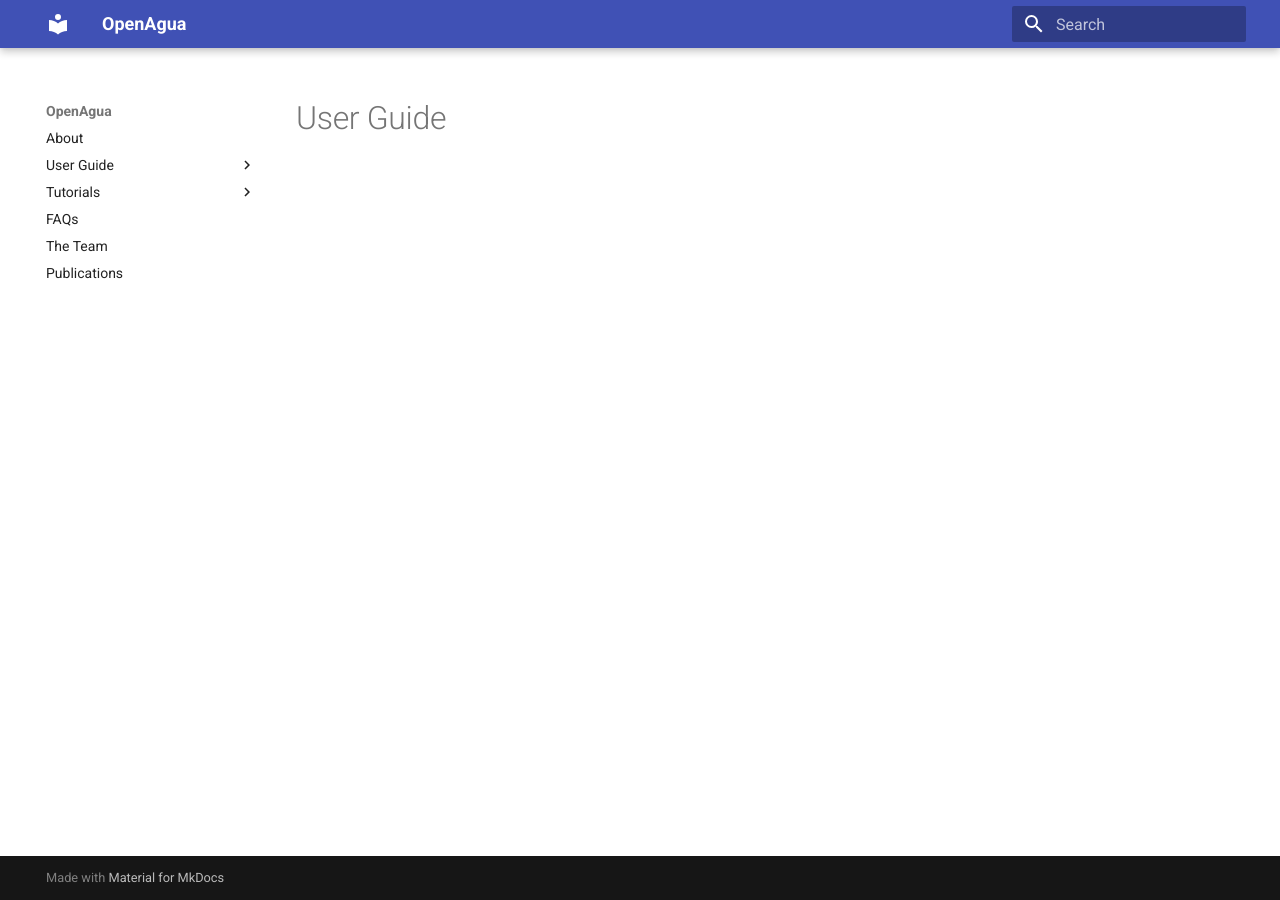
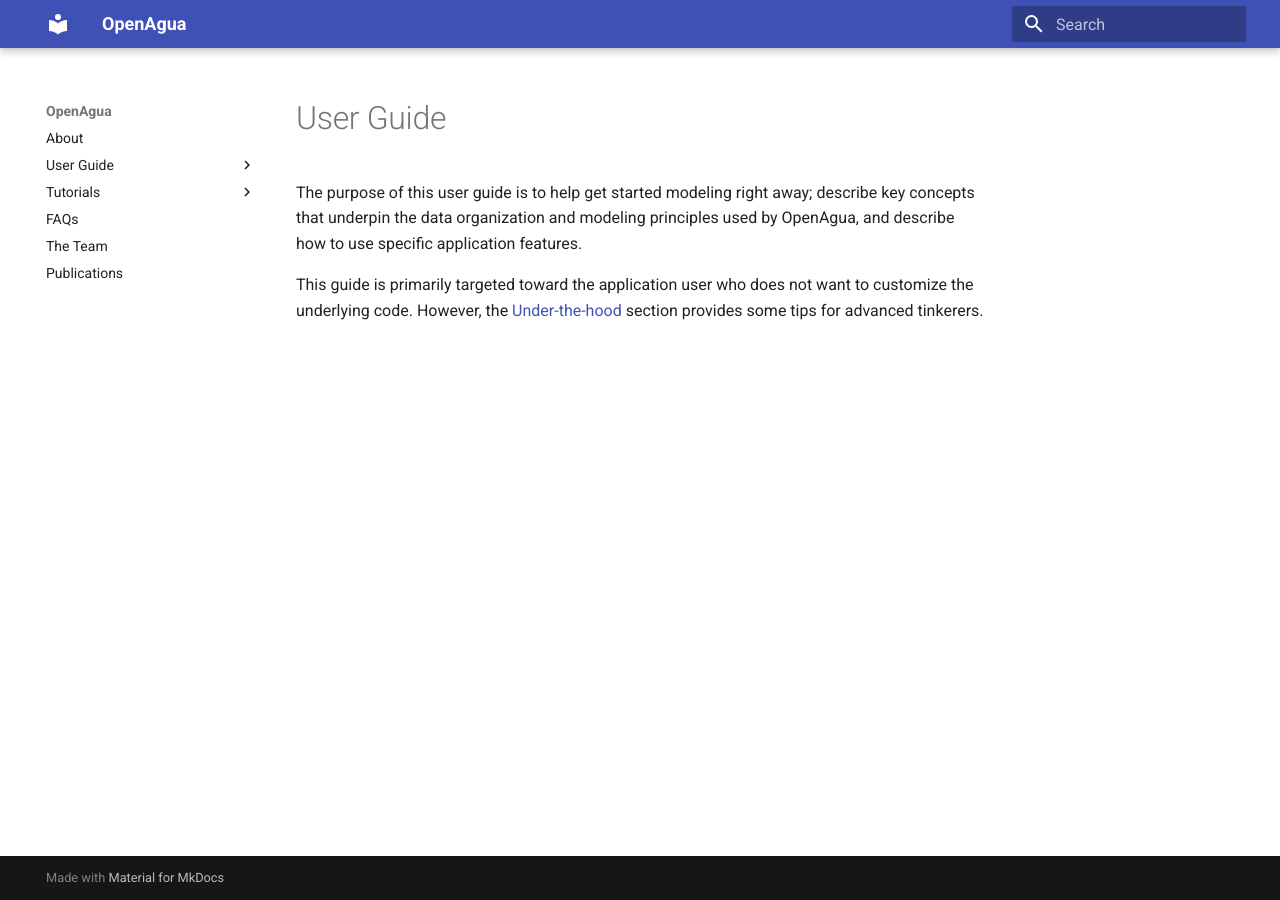
Before and after one commit to OpenAgua/openagua-documentation, an MkDocs documentation site: the page built from docs/user-guide/README.md, in a window 1280 px wide. Built offline with MkDocs 1.6.1 and Material for MkDocs 9.7.7, drawn with Linux system fonts in a browser that asks for light colours; old or Windows-style settings are respelled for this version of MkDocs.

Commit message:
Update README.md

```diff
--- a/docs/user-guide/README.md
+++ b/docs/user-guide/README.md
@@ -1 +1,5 @@
 # User Guide
+
+The purpose of this user guide is to help get started modeling right away; describe key concepts that underpin the data organization and modeling principles used by OpenAgua, and describe how to use specific application features.
+
+This guide is primarily targeted toward the application user who does not want to customize the underlying code. However, the [Under-the-hood](https://github.com/openagua/openagua-documentation/tree/f19ba5dcd6e831142525f48888c806f2925f6afe/user-guide/under-the-hood/README.md) section provides some tips for advanced tinkerers.
```
